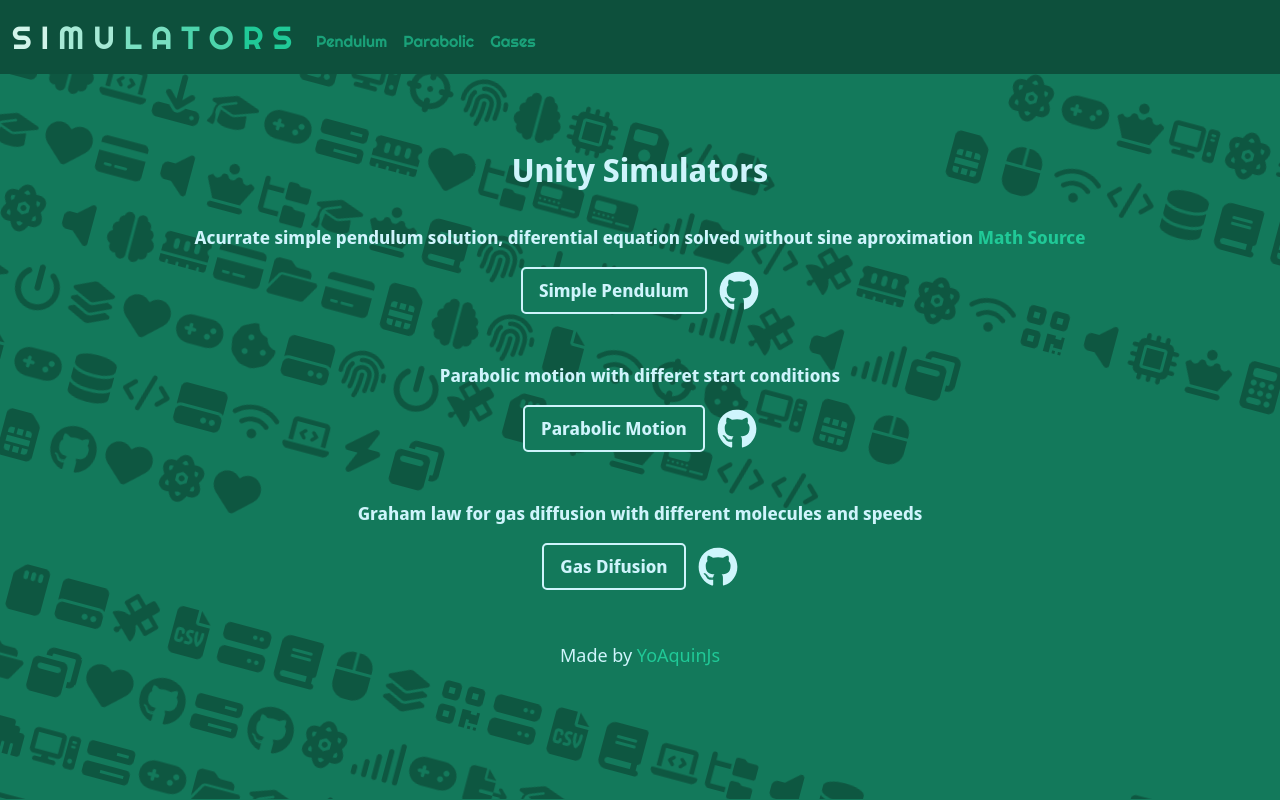
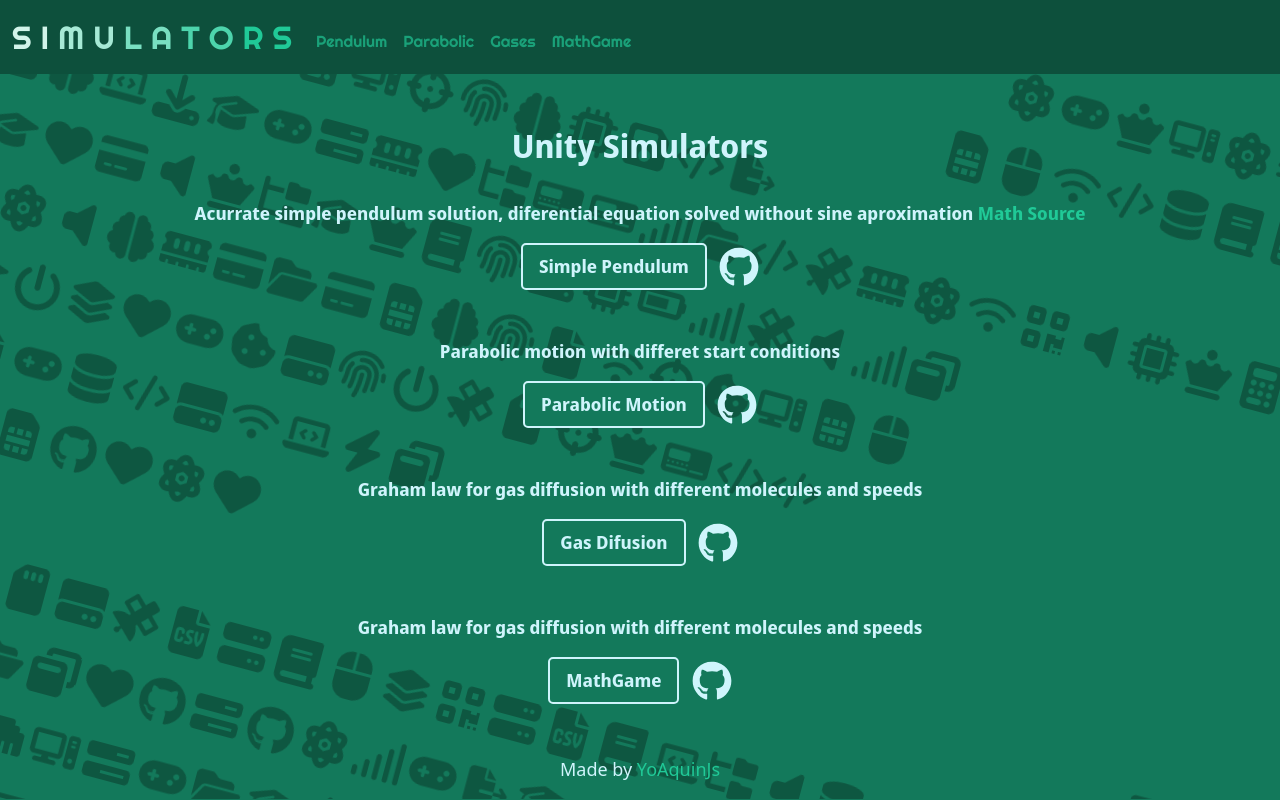
Before and after one commit to YoAquinJs/simulators, a plain HTML site: page index.html in a window 1280 px wide. Drawn offline with nearby package versions, Linux system fonts and the light colour scheme.

Commit message:
index mathgame

```diff
--- a/index.html
+++ b/index.html
@@ -36,6 +36,7 @@
                         <li class="nav-item"><a class="nav-link" href="pendulum.html"><p class="nav-text">Pendulum</p></a></li>
                         <li class="nav-item"><a class="nav-link" href="parabolic.html"><p class="nav-text">Parabolic</p></a></li>
                         <li class="nav-item"><a class="nav-link" href="gases.html"><p class="nav-text">Gases</p></a></li>
+                        <li class="nav-item"><a class="nav-link" href="mathgame.html"><p class="nav-text">MathGame</p></a></li>
                     </ul>
                 </div>
             </div>
@@ -43,7 +44,7 @@
 
         <div id="background"></div>
 
-        <main class="container-fluid pt-5 pb-1 mt-5 text-center">
+        <main class="container-fluid pt-4 pb-1 mt-5 text-center">
             <div class="mb-3 position-relative start-50 translate-middle">
                 <h2 class="introduction-text">Unity Simulators</h2>
             </div>
@@ -83,6 +84,17 @@
                         <a href="https://github.com/YoAquinJs/simulators/tree/main/UnityFiles/BuildGases" target="_blank"><img src="img/github.svg" alt="..." class="github"></a>
                     </form>
                 </div>
+
+                <div class="mb-5 mx-3">
+                    <div>
+                        <p class="normal-text text-wrap">Graham law for gas diffusion with different molecules and speeds</p>
+                    </div>
+
+                    <form method="GET" action="mathgame.html" class="mb-3" target="_blank">
+                        <button type="submit" class="me-2 btn btn-lg button normal-text">MathGame</button>
+                        <a href="https://github.com/YoAquinJs/simulators/tree/main/UnityFiles/MathGame" target="_blank"><img src="img/github.svg" alt="..." class="github"></a>
+                    </form>
+                </div>
             </div>
         </main>
 
```
